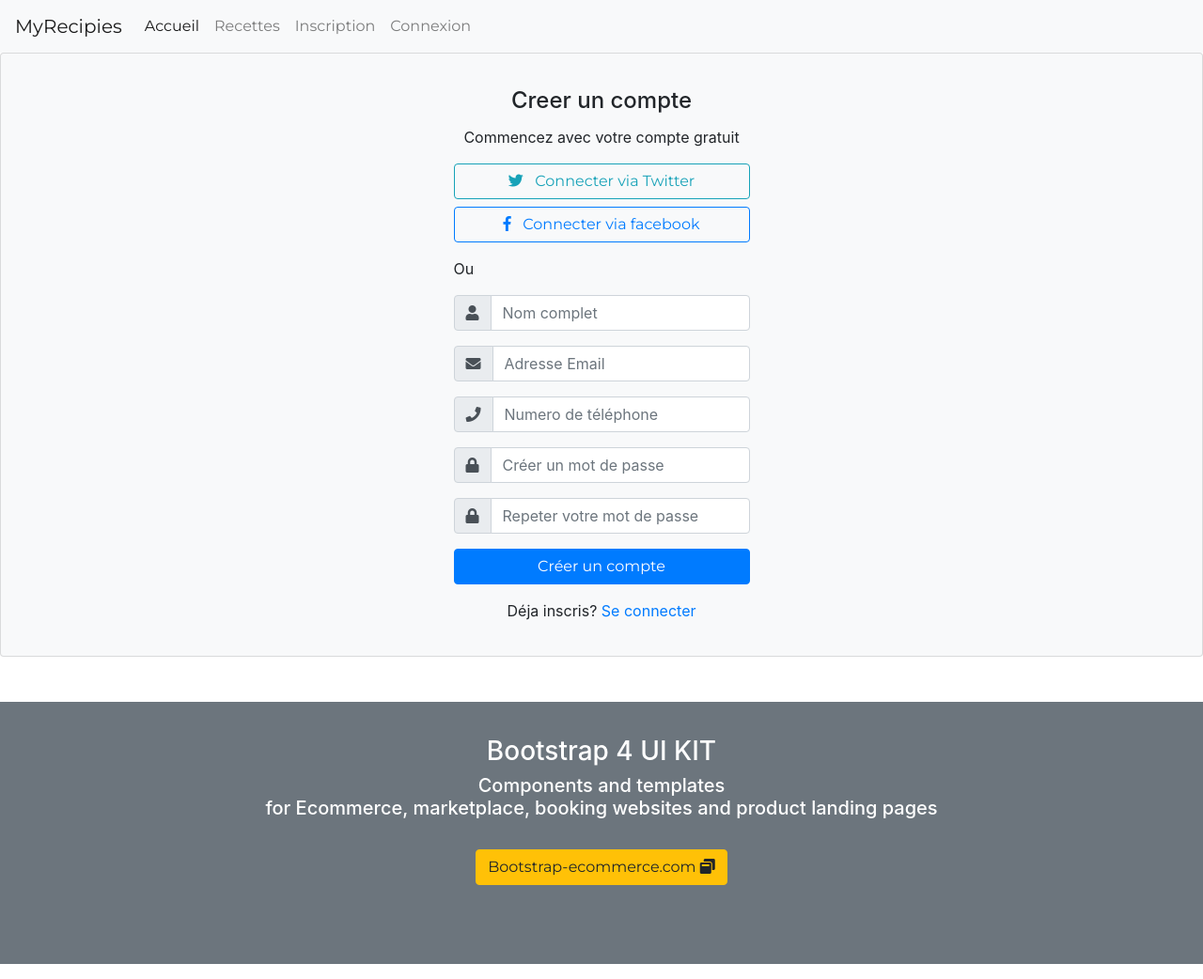
After one commit to ichak/MyRecipes, a Symfony app: template templates/sign_in/index.html.twig in a window 1280 px wide. The commit adds this page. Shown: the whole page at 94% size. Run offline with Twig, Linux system fonts and the light colour scheme; the template is opened without the code that fills it, so the values that code supplies are empty; some libraries are stand-ins or nearby versions.

Commit message:
Page de connexion + Page d'inscription + Lien Navbar

```diff
--- a/templates/partials/navbar.html.twig
+++ b/templates/partials/navbar.html.twig
@@ -12,10 +12,10 @@
         <a class="nav-link" href="#">Recettes</a>
       </li>
       <li class="nav-item">
-        <a class="nav-link disabled" href="#" tabindex="-1">Inscription</a>
+        <a class="nav-link" href="signin" tabindex="-1">Inscription</a>
       </li>
       <li class="nav-item">
-        <a class="nav-link disabled" href="#" tabindex="-1">Connexion</a>
+        <a class="nav-link" href="signup" tabindex="-1">Connexion</a>
       </li>
     </ul>
   </div>
--- /dev/null
+++ b/templates/sign_in/index.html.twig
@@ -0,0 +1,78 @@
+{% extends 'base.html.twig' %}
+
+{% block title %}Inscription{% endblock %}
+
+{% block body %}
+<link href="//maxcdn.bootstrapcdn.com/bootstrap/4.0.0/css/bootstrap.min.css" rel="stylesheet" id="bootstrap-css">
+<script src="//maxcdn.bootstrapcdn.com/bootstrap/4.0.0/js/bootstrap.min.js"></script>
+<script src="//cdnjs.cloudflare.com/ajax/libs/jquery/3.2.1/jquery.min.js"></script>
+<!------ Include the above in your HEAD tag ---------->
+
+<link rel="stylesheet" href="https://use.fontawesome.com/releases/v5.0.8/css/all.css">
+
+
+<div class="card bg-light">
+<article class="card-body mx-auto" style="max-width: 400px;">
+	<h4 class="card-title mt-3 text-center">Creer un compte</h4>
+	<p class="text-center">Commencez avec votre compte gratuit</p>
+    <p>
+		<a href="" class="btn btn-block btn-outline-info"> <i class="fab fa-twitter"></i>   Connecter via Twitter</a>
+		<a href="" class="btn btn-block btn-outline-primary"> <i class="fab fa-facebook-f"></i>   Connecter via facebook</a>
+	</p>
+	<p class="divider-text">
+        <span class="bg-light">Ou</span>
+    </p>
+	<form>
+	<div class="form-group input-group">
+		<div class="input-group-prepend">
+		    <span class="input-group-text"> <i class="fa fa-user"></i> </span>
+		 </div>
+        <input name="" class="form-control" placeholder="Nom complet" type="text">
+    </div> <!-- form-group// -->
+    <div class="form-group input-group">
+    	<div class="input-group-prepend">
+		    <span class="input-group-text"> <i class="fa fa-envelope"></i> </span>
+		 </div>
+        <input name="" class="form-control" placeholder="Adresse Email" type="email">
+    </div> <!-- form-group// -->
+    <div class="form-group input-group">
+    	<div class="input-group-prepend">
+		    <span class="input-group-text"> <i class="fa fa-phone"></i> </span>
+		</div>
+    	<input name="" class="form-control" placeholder="Numero de téléphone" type="text">
+    </div> <!-- form-group// -->
+    <div class="form-group input-group">
+    	<div class="input-group-prepend">
+		    <span class="input-group-text"> <i class="fa fa-lock"></i> </span>
+		</div>
+        <input class="form-control" placeholder="Créer un mot de passe" type="password">
+    </div> <!-- form-group// -->
+    <div class="form-group input-group">
+    	<div class="input-group-prepend">
+		    <span class="input-group-text"> <i class="fa fa-lock"></i> </span>
+		</div>
+        <input class="form-control" placeholder="Repeter votre mot de passe" type="password">
+    </div> <!-- form-group// -->
+    <div class="form-group">
+        <button type="submit" class="btn btn-primary btn-block"> Créer un compte  </button>
+    </div> <!-- form-group// -->
+    <p class="text-center">Déja inscris? <a href="signup">Se connecter</a> </p>
+</form>
+</article>
+</div> <!-- card.// -->
+
+</div>
+<!--container end.//-->
+
+<br><br>
+<article class="bg-secondary mb-3">
+<div class="card-body text-center">
+    <h3 class="text-white mt-3">Bootstrap 4 UI KIT</h3>
+<p class="h5 text-white">Components and templates  <br> for Ecommerce, marketplace, booking websites
+and product landing pages</p>   <br>
+<p><a class="btn btn-warning" target="_blank" href="http://bootstrap-ecommerce.com/"> Bootstrap-ecommerce.com
+ <i class="fa fa-window-restore "></i></a></p>
+</div>
+<br><br>
+</article>
+{% endblock %}
```
Also changed, not shown: src/Controller/SignInController.php (added, +19 -0 lines), src/Controller/SignUpController.php (added, +19 -0 lines), templates/sign_up/index.html.twig (added, +48 -0 lines).
